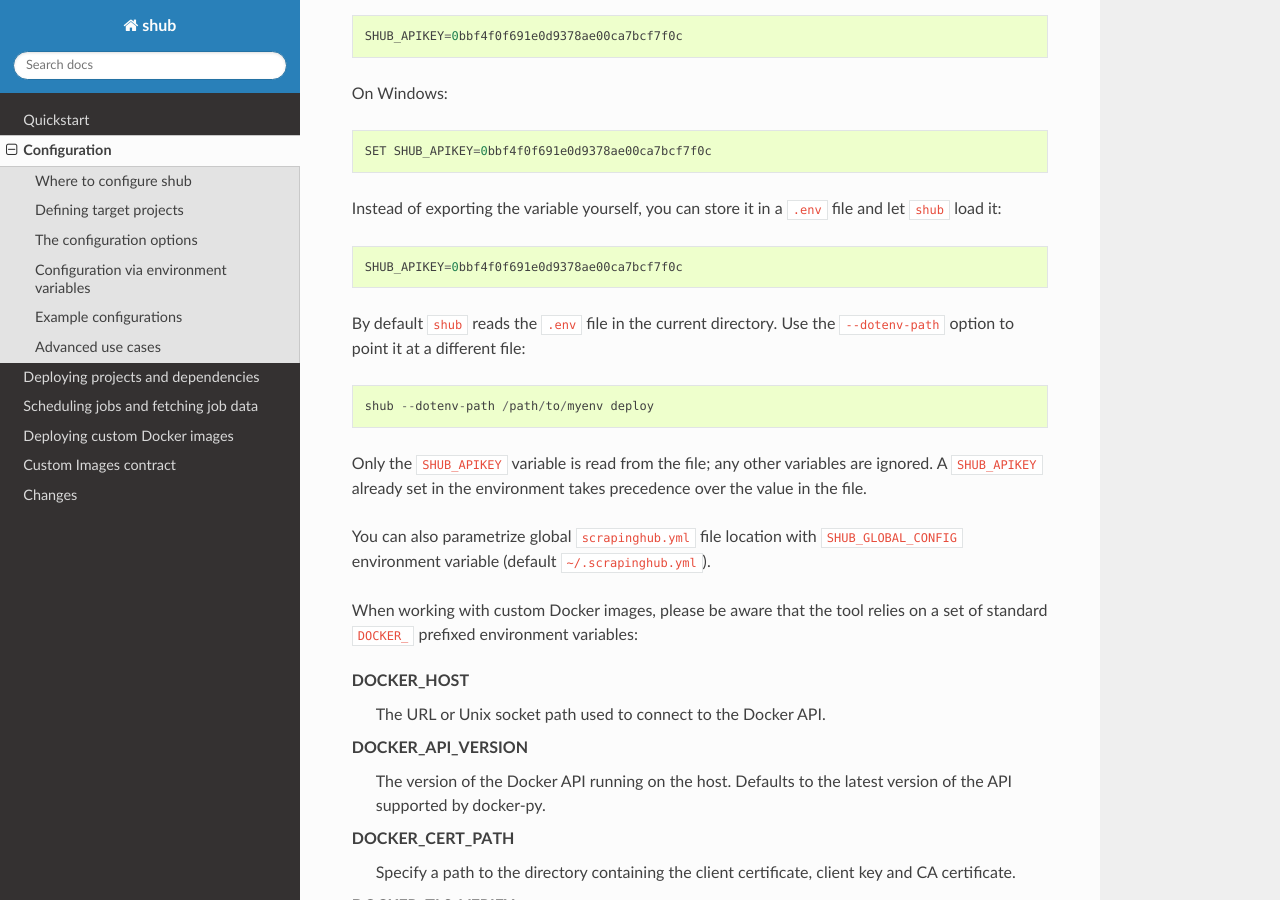
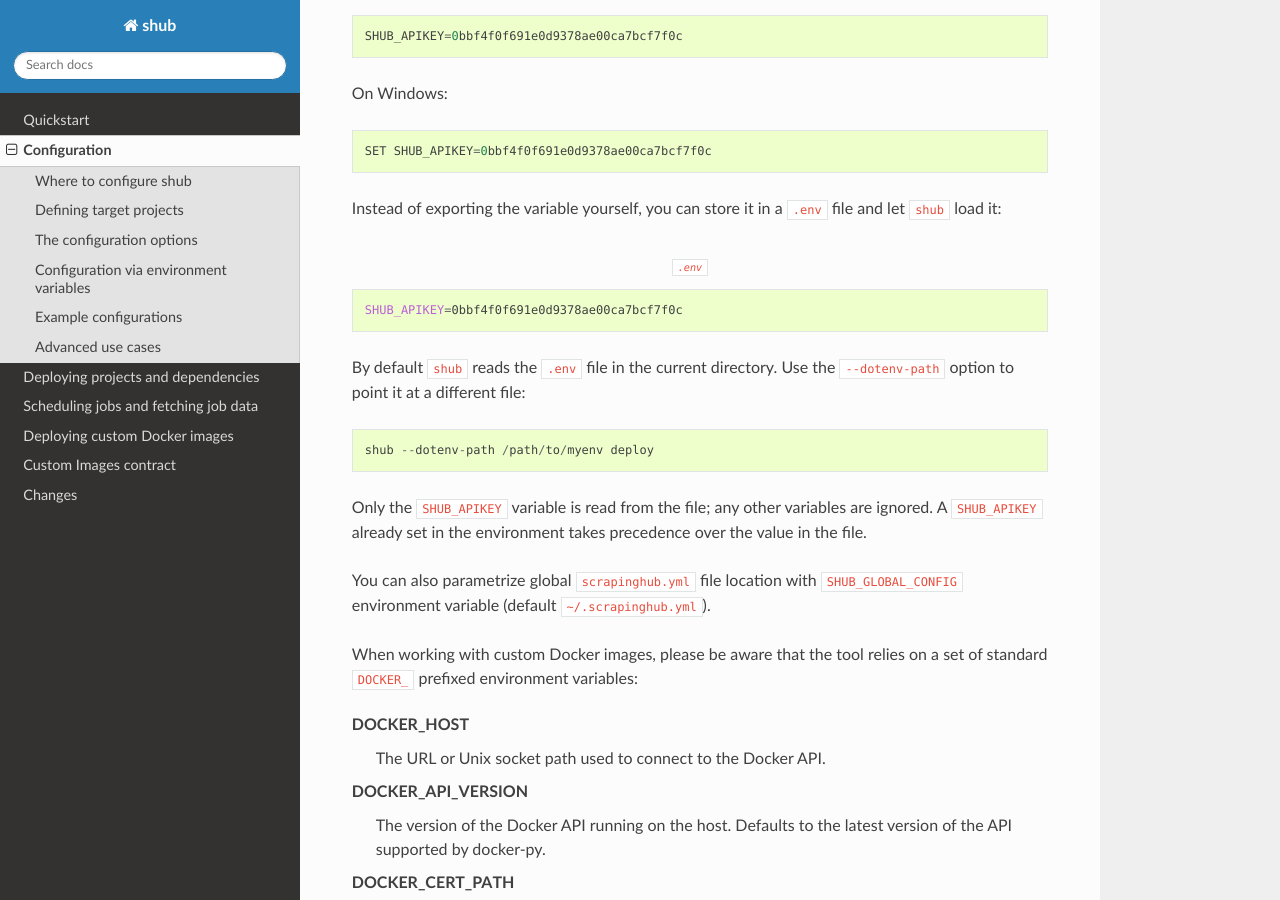
Before and after one commit to scrapinghub/shub, a Sphinx documentation site: the page built from docs/configuration.rst, in a window 1280 px wide and 900 px high, scrolled down 2063 px. Built offline with Sphinx 7.4.7 and the Read the Docs theme 3.1.0, drawn with Linux system fonts in a browser that asks for light colours.

Commit message:
Update docs/configuration.rst
Co-authored-by: Adrian <adrian@zyte.com>

```diff
--- a/docs/configuration.rst
+++ b/docs/configuration.rst
@@ -123,7 +123,10 @@ On Windows::
     SET SHUB_APIKEY=0bbf4f0f691e0d9378ae00ca7bcf7f0c
 
 Instead of exporting the variable yourself, you can store it in a ``.env``
-file and let ``shub`` load it::
+file and let ``shub`` load it:
+
+.. code-block:: bash
+    :caption: :file:`.env`
 
     SHUB_APIKEY=0bbf4f0f691e0d9378ae00ca7bcf7f0c
 
```
